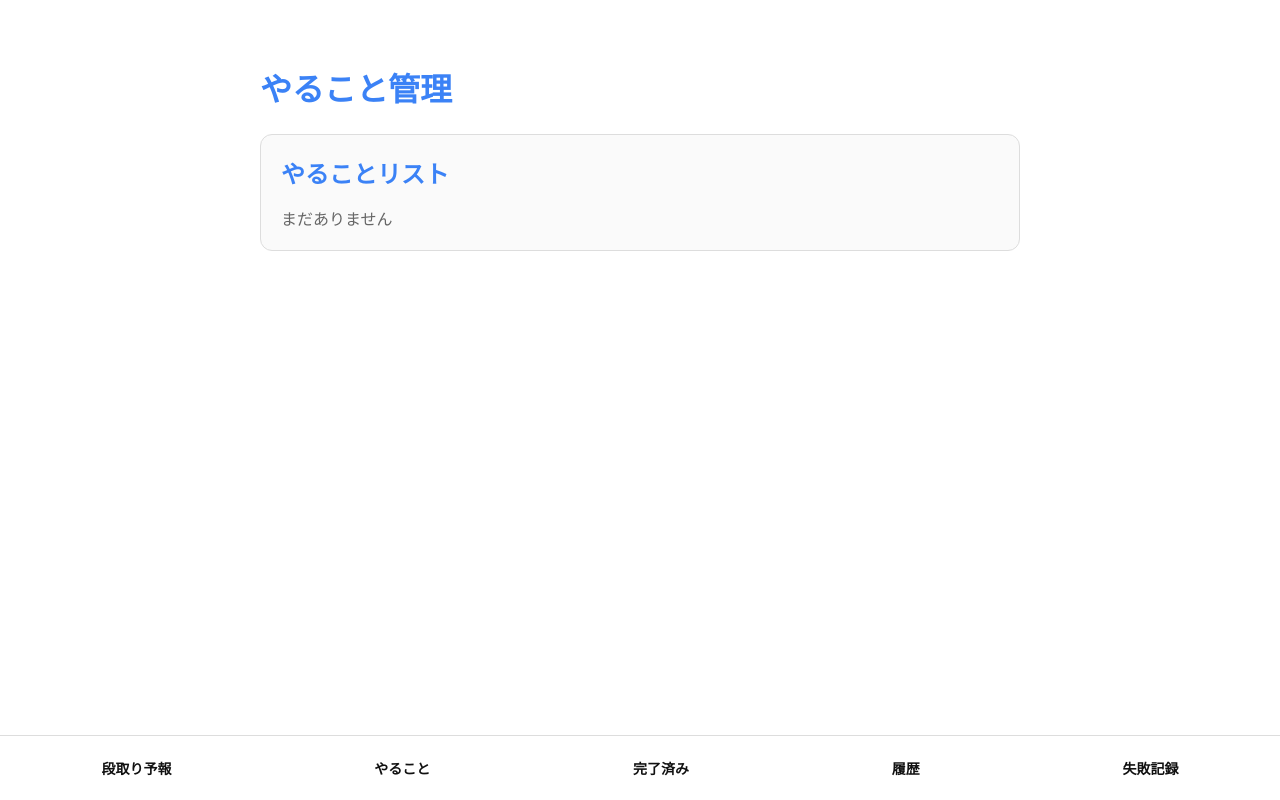
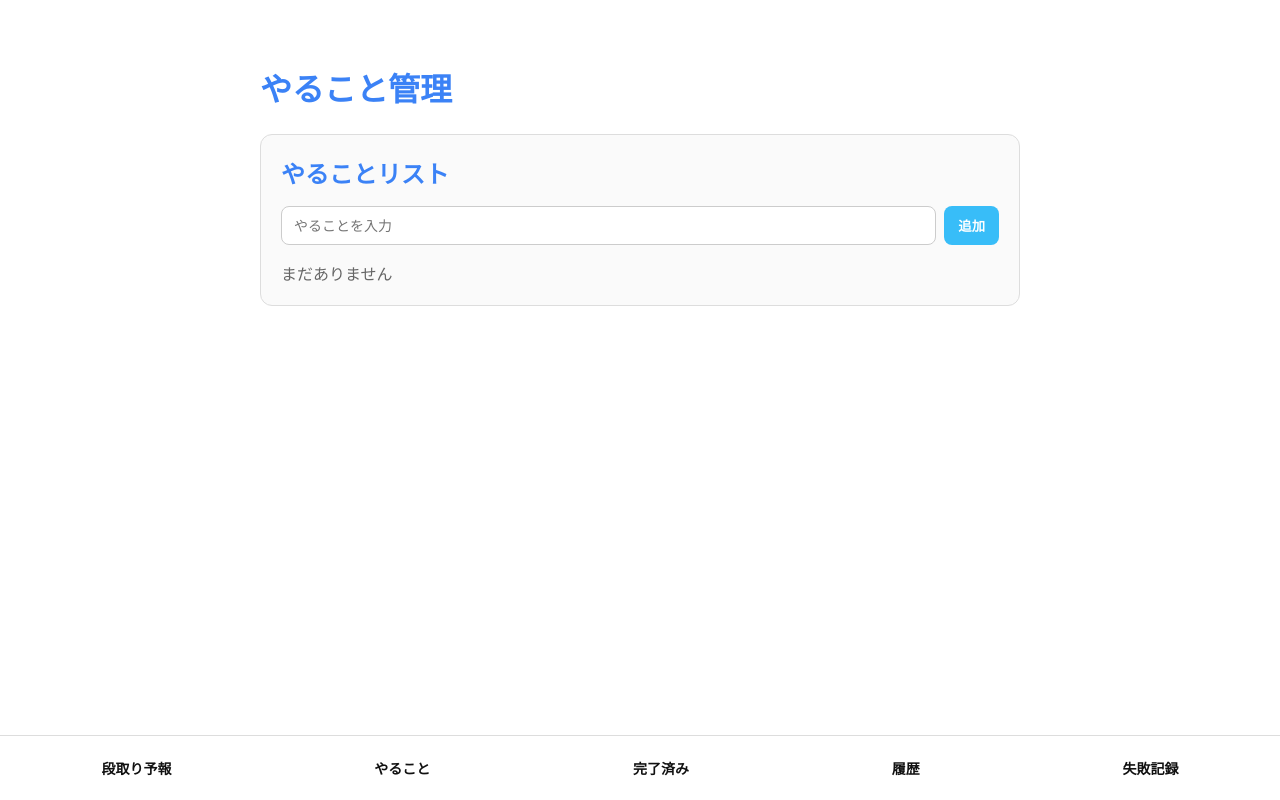
Before and after one commit to yohaku-app/yohaku, a Next.js app: page /tasks in a window 1280 px wide. Built offline with nearby package versions, Linux system fonts and the light colour scheme.

Commit message:
todo手入力機能追加

```diff
--- a/app/tasks/page.tsx
+++ b/app/tasks/page.tsx
@@ -12,6 +12,7 @@ type CompletedItem = {
 export default function TasksPage() {
   const [todoList, setTodoList] = useState<string[]>([]);
   const [completedList, setCompletedList] = useState<CompletedItem[]>([]);
+  const [manualTodo, setManualTodo] = useState("");
 
   useEffect(() => {
     const savedTodoList = localStorage.getItem("todoList");
@@ -36,6 +37,15 @@ export default function TasksPage() {
 
     localStorage.setItem("todoList", JSON.stringify(nextTodoList));
     localStorage.setItem("completedList", JSON.stringify(nextCompletedList));
+  }
+
+
+  function handleManualTodoAdd() {
+    const text = manualTodo.trim();
+    if (!text) return;
+
+    setTodoList((prev) => (prev.includes(text) ? prev : [...prev, text]));
+    setManualTodo("");
   }
 
   return (
@@ -69,6 +79,39 @@ export default function TasksPage() {
         <h2 style={{ fontSize: 24, fontWeight: "bold", marginTop: 0, marginBottom: 16, color: "#3b82f6" }}>
           やることリスト
         </h2>
+
+        <div style={{ display: "flex", gap: 8, marginBottom: 16 }}>
+          <input
+            value={manualTodo}
+            onChange={(e) => setManualTodo(e.target.value)}
+            onKeyDown={(e) => {
+              if (e.key === "Enter") handleManualTodoAdd();
+            }}
+            placeholder="やることを入力"
+            style={{
+              flex: 1,
+              padding: "10px 12px",
+              borderRadius: 8,
+              border: "1px solid #ccc",
+              fontSize: 14,
+            }}
+          />
+
+          <button
+            onClick={handleManualTodoAdd}
+            style={{
+              padding: "10px 14px",
+              borderRadius: 8,
+              border: "none",
+              background: "#38bdf8",
+              color: "#fff",
+              fontWeight: "bold",
+              cursor: "pointer",
+            }}
+          >
+            追加
+          </button>
+        </div>
 
         {todoList.length === 0 ? (
           <div style={{ color: "#666" }}>まだありません</div>
```
